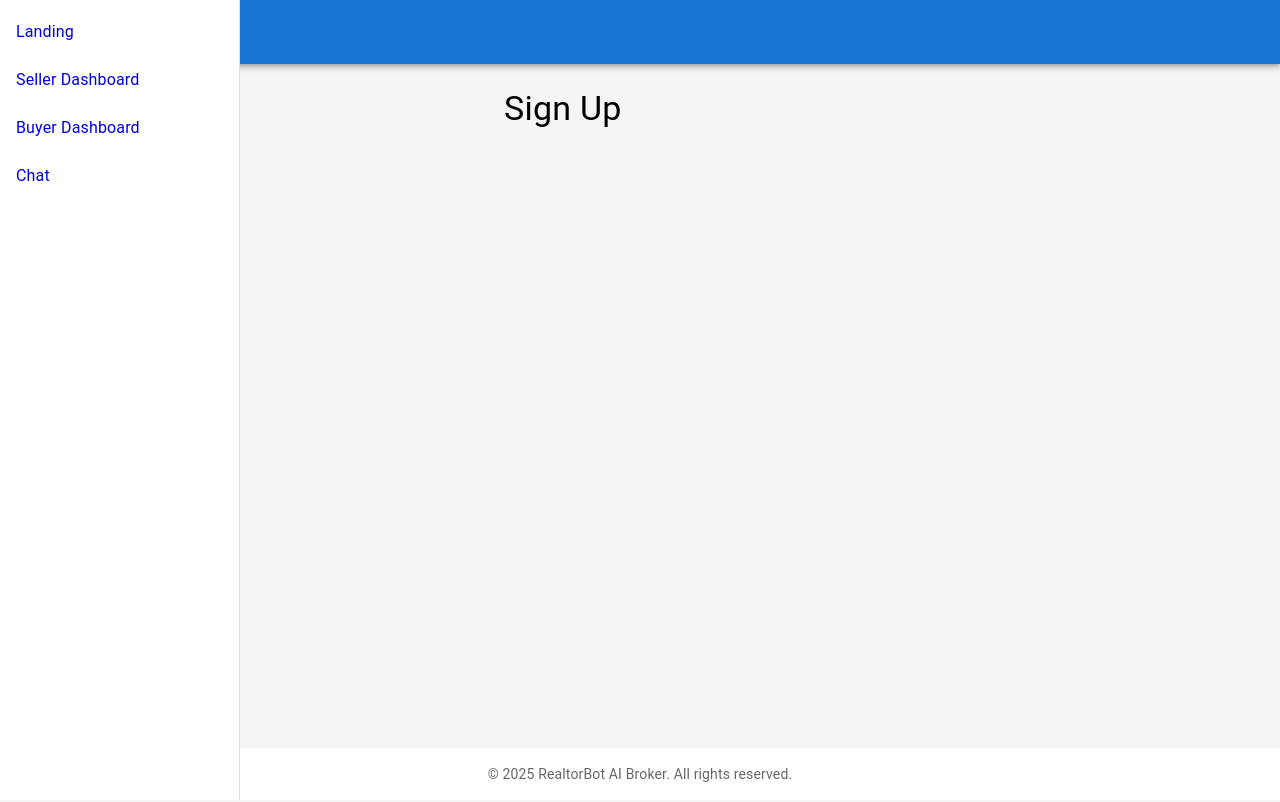
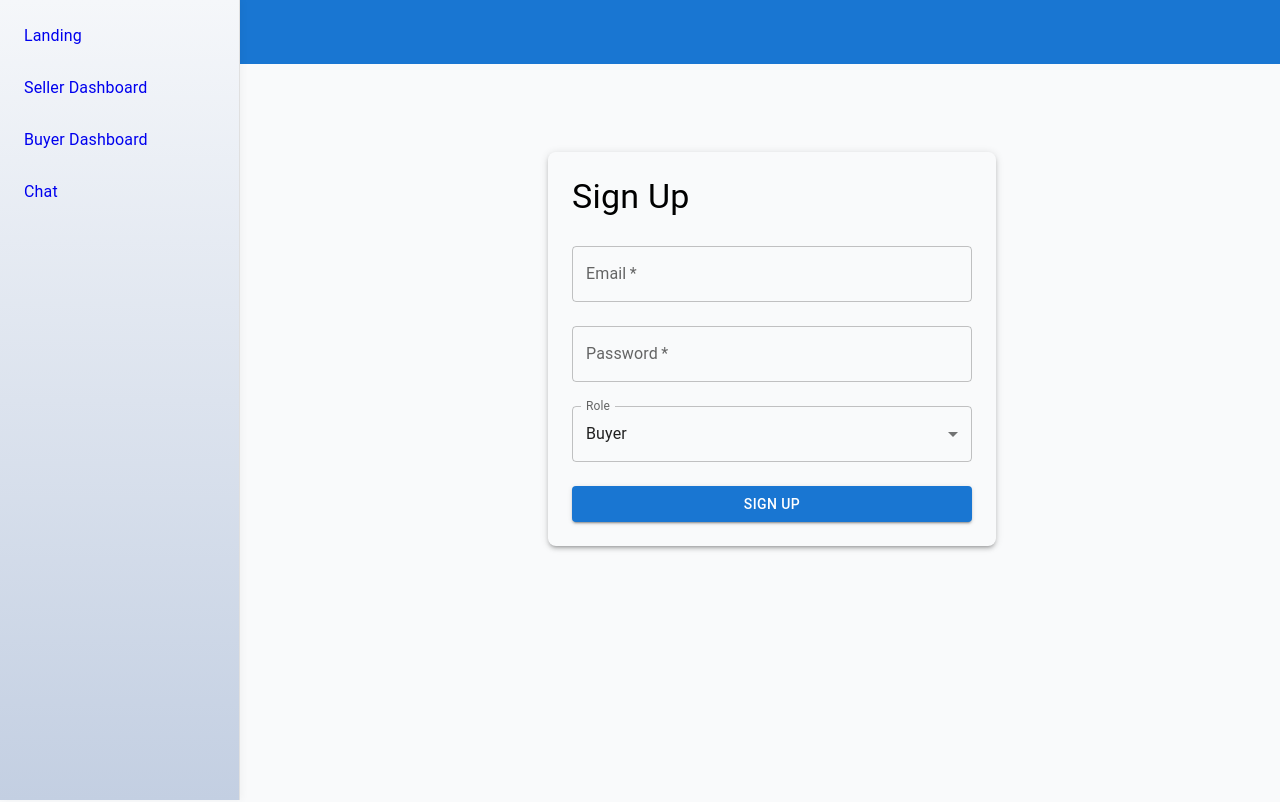
Before and after one commit to NishnathPolav/RealtorBot, a React (Vite) app in the folder RealtorBotFrontend/: page /signup in a window 1280 px wide. Shown: the top 802 px of the page. Built offline with nearby package versions, Linux system fonts and the light colour scheme.

Commit message:
fixing formatting and adding login page

```diff
--- /dev/null
+++ b/RealtorBotFrontend/src/components/AuthContext.jsx
@@ -0,0 +1,46 @@
+import React, { createContext, useContext, useState, useEffect } from 'react';
+
+const AuthContext = createContext();
+
+export const useAuth = () => useContext(AuthContext);
+
+const getUserFromStorage = () => {
+  const user = localStorage.getItem('user');
+  return user ? JSON.parse(user) : null;
+};
+
+export const AuthProvider = ({ children }) => {
+  const [user, setUser] = useState(getUserFromStorage());
+
+  useEffect(() => {
+    if (user) {
+      localStorage.setItem('user', JSON.stringify(user));
+    } else {
+      localStorage.removeItem('user');
+    }
+  }, [user]);
+
+  const login = (email, password) => {
+    // Mock: accept any email/password
+    const mockUser = { email, role: 'buyer' };
+    setUser(mockUser);
+    return Promise.resolve(mockUser);
+  };
+
+  const signup = (email, password, role) => {
+    // Mock: accept any signup
+    const mockUser = { email, role };
+    setUser(mockUser);
+    return Promise.resolve(mockUser);
+  };
+
+  const logout = () => {
+    setUser(null);
+  };
+
+  return (
+    <AuthContext.Provider value={{ user, login, signup, logout }}>
+      {children}
+    </AuthContext.Provider>
+  );
+};
--- a/RealtorBotFrontend/src/components/Layout.jsx
+++ b/RealtorBotFrontend/src/components/Layout.jsx
@@ -9,9 +9,9 @@ const drawerWidth = 240;
 const Layout = ({ children }) => (
   <Box sx={{ display: 'flex', minHeight: '100vh', flexDirection: 'column' }}>
     <Header />
-    <Box sx={{ display: 'flex', flex: 1 }}>
+    <Box sx={{ display: 'flex', flex: 1, gap: 3, background: '#f9fafb' }}>
       <Sidebar />
-      <Box component="main" sx={{ flex: 1, p: 3, marginLeft: `${drawerWidth}px` }}>
+      <Box component="main" sx={{ flex: 1, p: 3, background: '#f9fafb', minHeight: '100vh', borderRadius: 2 }}>
         {children}
       </Box>
     </Box>
--- a/RealtorBotFrontend/src/components/Sidebar.jsx
+++ b/RealtorBotFrontend/src/components/Sidebar.jsx
@@ -15,10 +15,39 @@ const sidebarLinks = [
 const drawerWidth = 240;
 
 const Sidebar = () => (
-  <Drawer variant="permanent" anchor="left" sx={{ width: drawerWidth, flexShrink: 0, '& .MuiDrawer-paper': { width: drawerWidth, boxSizing: 'border-box' } }}>
+  <Drawer
+    variant="permanent"
+    anchor="left"
+    sx={{
+      width: drawerWidth,
+      flexShrink: 0,
+      '& .MuiDrawer-paper': {
+        width: drawerWidth,
+        boxSizing: 'border-box',
+        borderRight: '1px solid #e0e0e0',
+        boxShadow: '2px 0 8px 0 rgba(0,0,0,0.04)',
+        background: 'linear-gradient(180deg, #f5f7fa 0%, #c3cfe2 100%)',
+        color: '#23395d',
+      },
+    }}
+  >
     <List>
       {sidebarLinks.map((link) => (
-        <ListItem button key={link.text} component={Link} to={link.to}>
+        <ListItem
+          button
+          key={link.text}
+          component={Link}
+          to={link.to}
+          sx={{
+            '&:hover': {
+              backgroundColor: '#e3eafc',
+              color: '#1a237e',
+            },
+            borderRadius: 1,
+            mx: 1,
+            my: 0.5,
+          }}
+        >
           <ListItemText primary={link.text} />
         </ListItem>
       ))}
--- a/RealtorBotFrontend/src/main.jsx
+++ b/RealtorBotFrontend/src/main.jsx
@@ -2,9 +2,12 @@ import React from 'react';
 import ReactDOM from 'react-dom/client';
 import App from './App';
 import './styles/main.css';
+import { AuthProvider } from './components/AuthContext';
 
 ReactDOM.createRoot(document.getElementById('root')).render(
   <React.StrictMode>
-    <App />
+    <AuthProvider>
+      <App />
+    </AuthProvider>
   </React.StrictMode>
 );
--- a/RealtorBotFrontend/src/pages/Login.jsx
+++ b/RealtorBotFrontend/src/pages/Login.jsx
@@ -1,11 +1,57 @@
-import React from 'react';
+import React, { useState } from 'react';
 import Typography from '@mui/material/Typography';
+import TextField from '@mui/material/TextField';
+import Button from '@mui/material/Button';
+import Box from '@mui/material/Box';
+import { useAuth } from '../components/AuthContext';
+import { useNavigate } from 'react-router-dom';
 
-const Login = () => (
-  <div>
-    <Typography variant="h4" gutterBottom>Log In</Typography>
-    {/* Add login form here */}
-  </div>
-);
+const Login = () => {
+  const { login } = useAuth();
+  const navigate = useNavigate();
+  const [email, setEmail] = useState('');
+  const [password, setPassword] = useState('');
+  const [error, setError] = useState('');
+
+  const handleSubmit = async (e) => {
+    e.preventDefault();
+    try {
+      await login(email, password);
+      navigate('/choose-mode');
+    } catch (err) {
+      setError('Invalid credentials');
+    }
+  };
+
+  return (
+    <Box maxWidth={400} mx="auto" mt={8} p={3} boxShadow={3} borderRadius={2}>
+      <Typography variant="h4" gutterBottom>Log In</Typography>
+      <form onSubmit={handleSubmit}>
+        <TextField
+          label="Email"
+          type="email"
+          value={email}
+          onChange={(e) => setEmail(e.target.value)}
+          fullWidth
+          margin="normal"
+          required
+        />
+        <TextField
+          label="Password"
+          type="password"
+          value={password}
+          onChange={(e) => setPassword(e.target.value)}
+          fullWidth
+          margin="normal"
+          required
+        />
+        {error && <Typography color="error">{error}</Typography>}
+        <Button type="submit" variant="contained" color="primary" fullWidth sx={{ mt: 2 }}>
+          Log In
+        </Button>
+      </form>
+    </Box>
+  );
+};
 
 export default Login;
--- a/RealtorBotFrontend/src/pages/Signup.jsx
+++ b/RealtorBotFrontend/src/pages/Signup.jsx
@@ -1,11 +1,70 @@
-import React from 'react';
+import React, { useState } from 'react';
 import Typography from '@mui/material/Typography';
+import TextField from '@mui/material/TextField';
+import Button from '@mui/material/Button';
+import Box from '@mui/material/Box';
+import MenuItem from '@mui/material/MenuItem';
+import { useAuth } from '../components/AuthContext';
+import { useNavigate } from 'react-router-dom';
 
-const Signup = () => (
-  <div>
-    <Typography variant="h4" gutterBottom>Sign Up</Typography>
-    {/* Add signup form here */}
-  </div>
-);
+const Signup = () => {
+  const { signup } = useAuth();
+  const navigate = useNavigate();
+  const [email, setEmail] = useState('');
+  const [password, setPassword] = useState('');
+  const [role, setRole] = useState('buyer');
+  const [error, setError] = useState('');
+
+  const handleSubmit = async (e) => {
+    e.preventDefault();
+    try {
+      await signup(email, password, role);
+      navigate('/choose-mode');
+    } catch (err) {
+      setError('Signup failed');
+    }
+  };
+
+  return (
+    <Box maxWidth={400} mx="auto" mt={8} p={3} boxShadow={3} borderRadius={2}>
+      <Typography variant="h4" gutterBottom>Sign Up</Typography>
+      <form onSubmit={handleSubmit}>
+        <TextField
+          label="Email"
+          type="email"
+          value={email}
+          onChange={(e) => setEmail(e.target.value)}
+          fullWidth
+          margin="normal"
+          required
+        />
+        <TextField
+          label="Password"
+          type="password"
+          value={password}
+          onChange={(e) => setPassword(e.target.value)}
+          fullWidth
+          margin="normal"
+          required
+        />
+        <TextField
+          select
+          label="Role"
+          value={role}
+          onChange={(e) => setRole(e.target.value)}
+          fullWidth
+          margin="normal"
+        >
+          <MenuItem value="buyer">Buyer</MenuItem>
+          <MenuItem value="seller">Seller</MenuItem>
+        </TextField>
+        {error && <Typography color="error">{error}</Typography>}
+        <Button type="submit" variant="contained" color="primary" fullWidth sx={{ mt: 2 }}>
+          Sign Up
+        </Button>
+      </form>
+    </Box>
+  );
+};
 
 export default Signup;
```
Also changed, not shown: RealtorBotFrontend/src/components/authService.js (added, +14 -0 lines).
